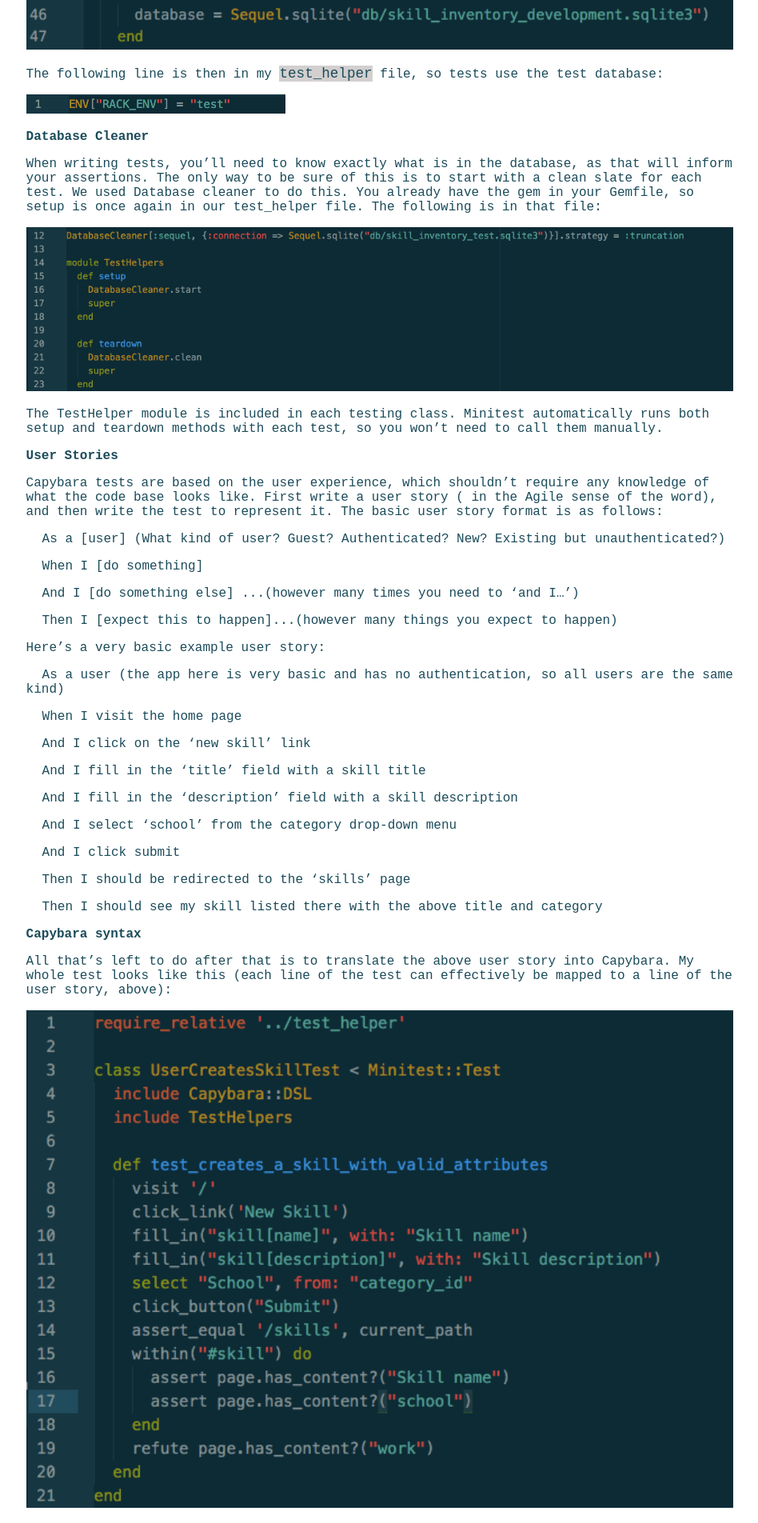
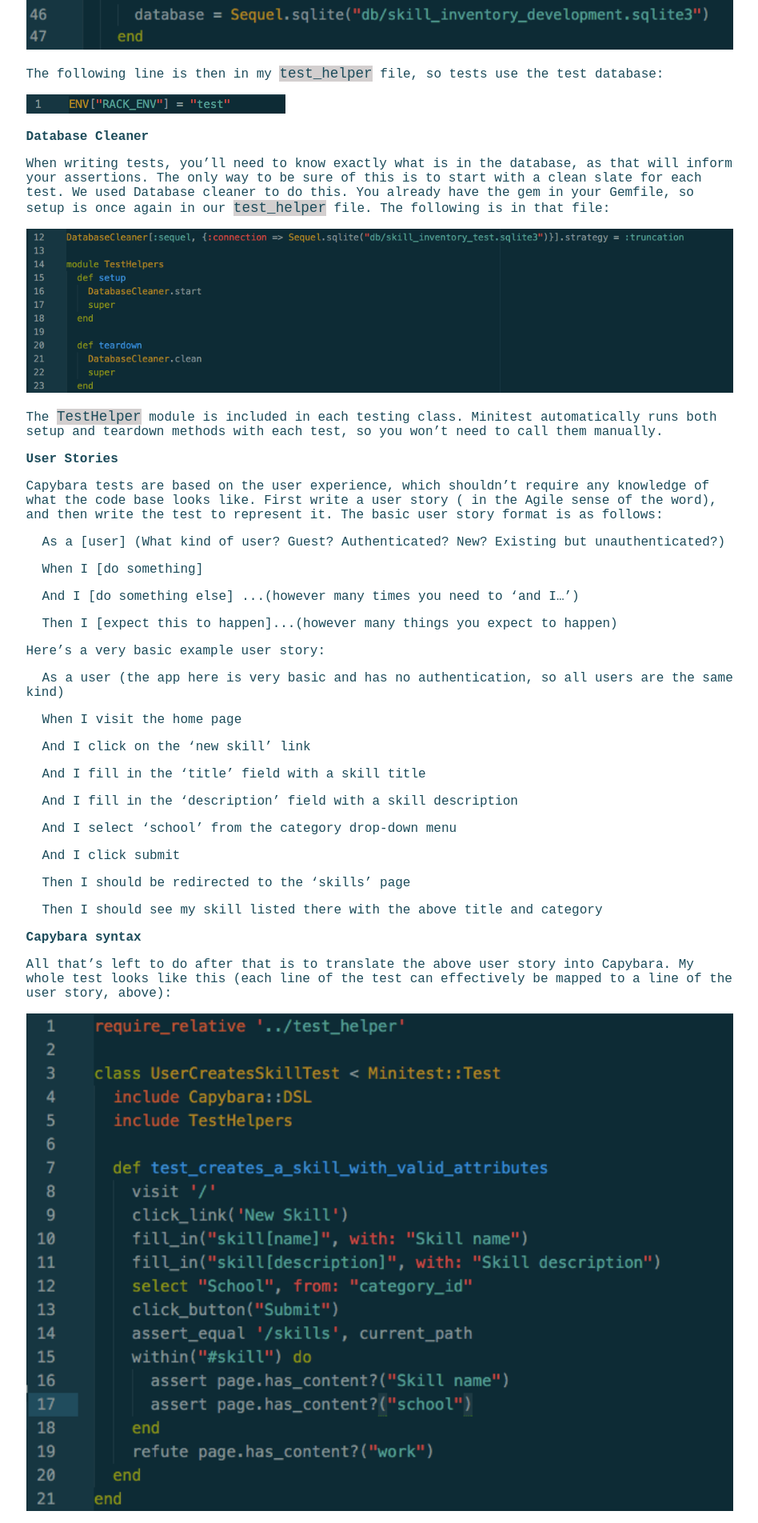
Before and after one commit to adriennedomingus/adriennedomingus.github.io, a Jekyll site: the page built from _posts/2016-02-06-testing-a-sinatra-app-using-capybara.html, in a window 1280 px wide. Shown: the part 927-2831 px from the top of the page at 80% size, without its empty margins (165-1113 px from the left). Built offline with Jekyll 4.4.1, drawn with Linux system fonts in a browser that asks for light colours.

Commit message:
all code spans

```diff
--- a/_posts/2016-02-06-testing-a-sinatra-app-using-capybara.html
+++ b/_posts/2016-02-06-testing-a-sinatra-app-using-capybara.html
@@ -16,9 +16,9 @@
 <p>The following line is then in my <span class="code">test_helper</span> file, so tests use the test database:</p>
 <img src="/images/2016-02-07/03.png" alt="image 03" />
 <p><strong>Database Cleaner</strong></p>
-<p>When writing tests, you’ll need to know exactly what is in the database, as that will inform your assertions. The only way to be sure of this is to start with a clean slate for each test. We used Database cleaner to do this. You already have the gem in your Gemfile, so setup is once again in our <span class=”code”>test_helper</span> file. The following is in that file:</p>
+<p>When writing tests, you’ll need to know exactly what is in the database, as that will inform your assertions. The only way to be sure of this is to start with a clean slate for each test. We used Database cleaner to do this. You already have the gem in your Gemfile, so setup is once again in our <span class="code">test_helper</span> file. The following is in that file:</p>
 <img class="command-line" src="/images/2016-02-07/04.png" alt="image 04" />
-<p>The <span class=”code”>TestHelper </span> module is included in each testing class. Minitest automatically runs both setup and teardown methods with each test, so you won’t need to call them manually.</p>
+<p>The <span class="code">TestHelper</span> module is included in each testing class. Minitest automatically runs both setup and teardown methods with each test, so you won’t need to call them manually.</p>
 <p><strong>User Stories</strong></p>
 <p>Capybara tests are based on the user experience, which shouldn’t require any knowledge of what the code base looks like. First write a user story ( in the Agile sense of the word), and then write the test to represent it. The basic user story format is as follows:</p>
 <p class="indent">As a [user] (What kind of user? Guest? Authenticated? New? Existing but unauthenticated?)
@@ -38,7 +38,7 @@
 <p><strong>Capybara syntax</strong></p>
 <p>All that’s left to do after that is to translate the above user story into Capybara. My whole test looks like this (each line of the test can effectively be mapped to a line of the user story, above):</p>
 <img class="command-line" src="/images/2016-02-07/05.png" alt="image 05" />
-<p><span class=”code”>visit</span>, <span class=”code”>fill_in</span>, <span class=”code”>select</span>, <span class=”code”>click_button</span>, <span class=”code”>current_path</span>, <span class=”code”>within</span>, and <span class=”code”>has_content?</span> are all built in Capybara methods. A more complete list of available methods and how to use them can be found <a href="https://upcase.com/test-driven-rails-resources/capybara.pdf">here</a></p>
+<p><span class="code">visit</span>, <span class="code">fill_in</span>, <span class="code">select</span>, <span class="code">click_button</span>, <span class="code">current_path</span>, <span class="code">within</span>, and <span class="code">has_content?</span> are all built in Capybara methods. A more complete list of available methods and how to use them can be found <a href="https://upcase.com/test-driven-rails-resources/capybara.pdf">here</a></p>
 <p>All that’s left from there is to run the test and see the rainbow!</p>
 <img class="command-line" src="/images/2016-02-07/06.png" alt="image 06" />
 <p>You should, of course, have tests for each piece of your CRUD functionality, both for when the user does everything as expected, as well as edge cases and exceptions. The process will be the same for all of these. Happy testing!</p>
```
